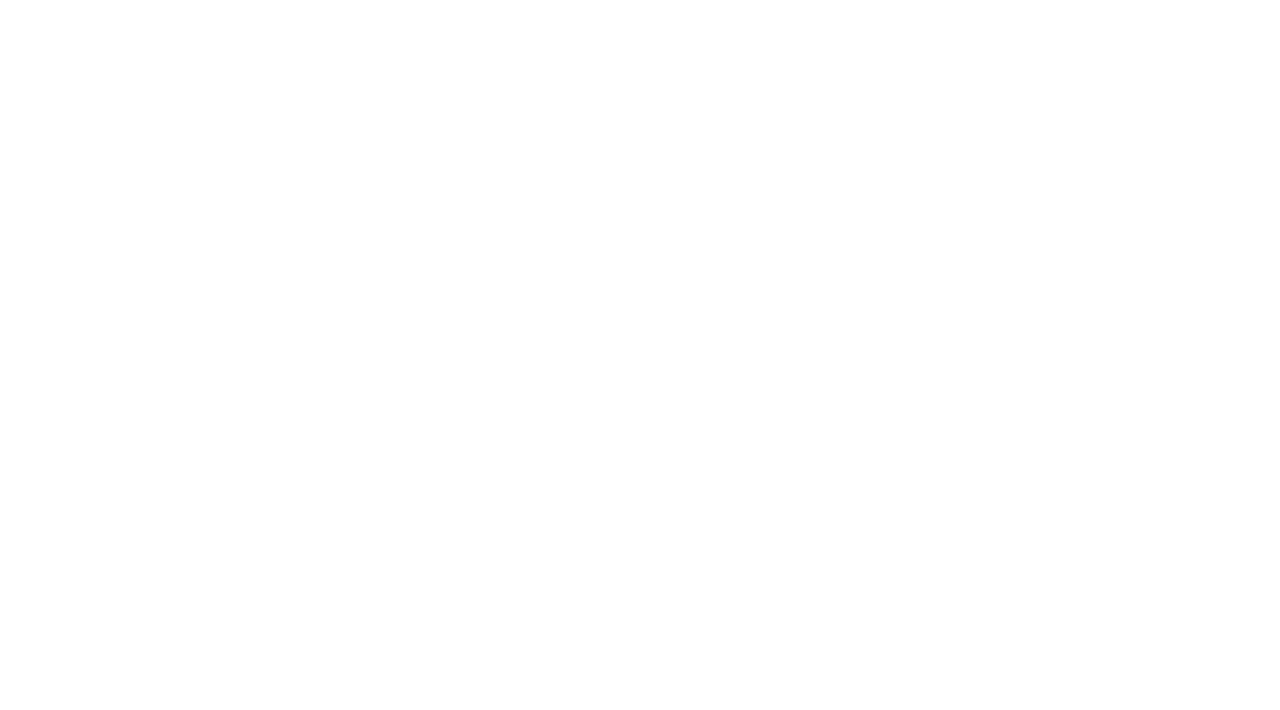
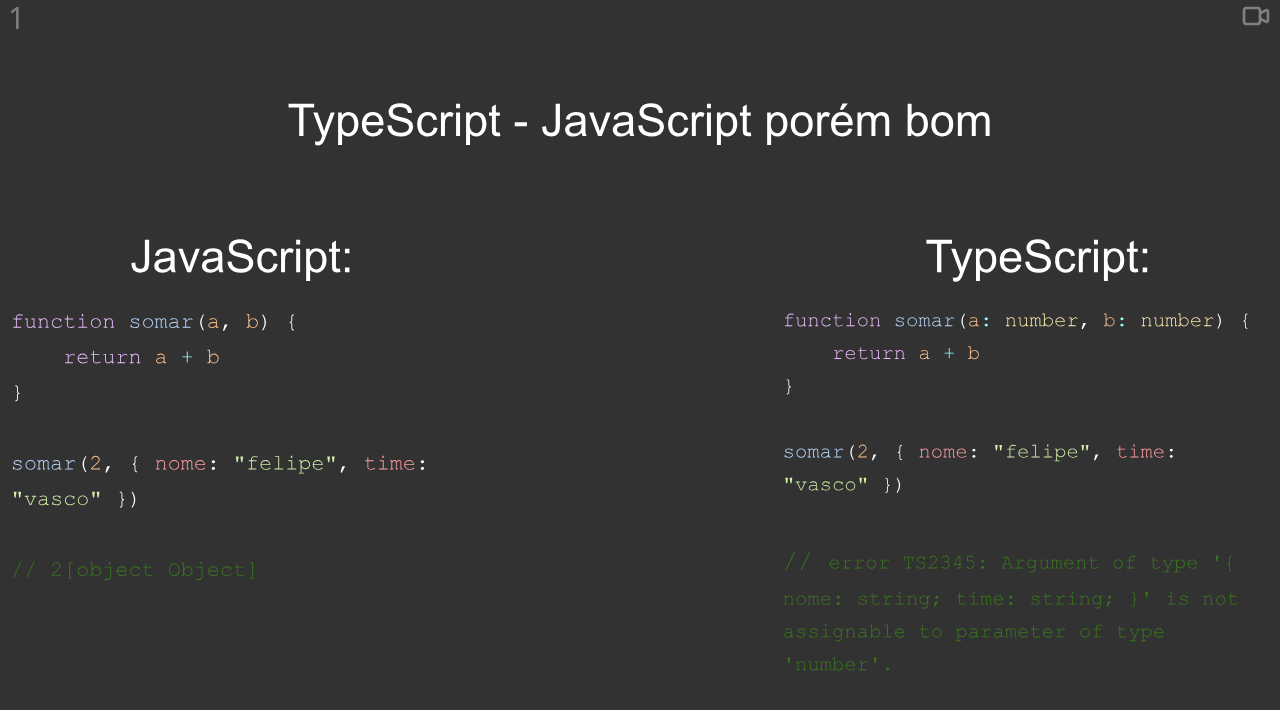
Before and after one commit to FelipeFlohr/ambisis-node-presentation, a React app: page /12 in a window 1280 px wide. Before the commit this address had no page. Shown: the top 710 px of the page. Built offline with nearby package versions, Linux system fonts and the light colour scheme.

Commit message:
Adicionado Slide 12

```diff
--- a/src/main.tsx
+++ b/src/main.tsx
@@ -6,8 +6,6 @@
 import "./stylesheets/index.css"
 import App from "./views/app/App"
 import First from "./views/slides/1/First"
-import Tenth from "./views/slides/10/Tenth"
-import Eleventh from "./views/slides/11/Eleventh"
 import Second from "./views/slides/2/Second"
 import Third from "./views/slides/3/Third"
 import Fourth from "./views/slides/4/Fourth"
@@ -16,6 +14,9 @@
 import Seventh from "./views/slides/7/Seventh"
 import Eighth from "./views/slides/8/Eighth"
 import Nineth from "./views/slides/9/Nineth"
+import Tenth from "./views/slides/10/Tenth"
+import Eleventh from "./views/slides/11/Eleventh"
+import Twelfth from "./views/slides/12/Twelfth"
 
 ReactDOM.createRoot(document.getElementById("root") as HTMLElement).render(
   <React.StrictMode>
@@ -34,6 +35,7 @@
           <Route path="/9" element={<Nineth />} />
           <Route path="/10" element={<Tenth />} />
           <Route path="/11" element={<Eleventh />} />
+          <Route path="/12" element={<Twelfth />} />
         </Routes>
       </Layout>
     </BrowserRouter>
--- /dev/null
+++ b/src/views/slides/12/Twelfth.tsx
@@ -0,0 +1,8 @@
+import ImageBackground from "../../../components/imageBackground";
+import twelfth from "../../../assets/vectorslides/12.svg";
+
+export default function Twelfth() {
+    return (
+        <ImageBackground image={twelfth} hexBackground="#323232" />
+    )
+}
--- a/src/views/slides/2/Second.tsx
+++ b/src/views/slides/2/Second.tsx
@@ -7,7 +7,7 @@
                 <li>O que é o <i>Node.js</i>?</li>
                 <li>O mundo antes do JavaScript</li>
                 <li>Uma breve história do JavaScript</li>
-                <li>Typescript: JavaScript porém bom</li>
+                <li>TypeScript: JavaScript porém bom</li>
                 <li>WebAssembly</li>
                 <li>Node.js no Front-end: React, Angular, Vue.js & Svelte</li>
                 <li>Node.js no Back-end: Express.js</li>
```
Also changed, not shown: src/assets/vectorslides/12.svg (added).
